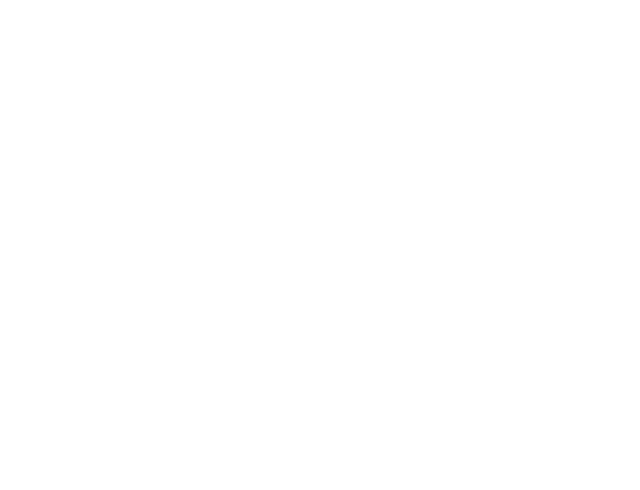
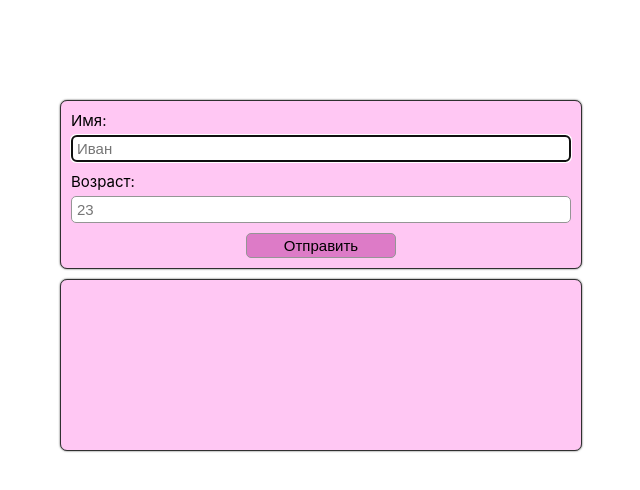
Before and after one commit to Sofia-Petukhova/user-list, a React (Create React App) app: page / in a window 1280 px wide. Shown: the top 490 px of the page, without its empty margins (319-959 px from the left). Built offline with nearby package versions, Linux system fonts and the light colour scheme.

Commit message:
added new components

```diff
--- a/src/App.jsx
+++ b/src/App.jsx
@@ -1,7 +1,24 @@
-import "./App.module.css";
+import { useState } from "react";
+import styles from "./App.module.css";
+import Card from "./components/Card/Card";
+import CreateUserForm from "./components/CreateUserForm/CreateUserForm";
+import UserList from "./components/UserList/UserList";
+function App() {
+  const [users, setUsers] = useState([]);
+  const handleCreateUser = (user) => {
+    setUsers((previousUsers) => [user, ...previousUsers]);
+  };
 
-function App() {
-  return <div></div>;
+  return (
+    <div className={styles.app}>
+      <Card>
+        <CreateUserForm createUser={handleCreateUser} />
+      </Card>
+      <Card>
+        <UserList users={users} />
+      </Card>
+    </div>
+  );
 }
 
 export default App;
--- a/src/App.module.css
+++ b/src/App.module.css
@@ -0,0 +1,7 @@
+.app {
+  display: flex;
+  align-items: center;
+  justify-content: center;
+  flex-direction: column;
+  margin-top: 100px;
+}
--- /dev/null
+++ b/src/components/Card/Card.jsx
@@ -0,0 +1,9 @@
+import styles from './Card.module.css'
+
+const Card = ({children}) => {
+ return (
+  <div className={styles.card}>{children}</div>
+ )
+}
+
+export default Card;
--- /dev/null
+++ b/src/components/Card/Card.module.css
@@ -0,0 +1,8 @@
+.card {
+  margin-bottom: 10px;
+  padding: 10px;
+  border-radius: 7px;
+  border: 1px solid rgb(48, 48, 48);
+  box-shadow: 0 0 2px rgba(48, 48, 48, 0.9);
+  background-color: #ffc7f3;
+}
--- /dev/null
+++ b/src/components/CreateUserForm/CreateUserForm.jsx
@@ -0,0 +1,57 @@
+import { useState } from "react";
+import Button from "../UI/Button";
+import styles from "./CreateUserForm.module.css";
+
+const CreateUserForm = ({ createUser }) => {
+  const [name, setName] = useState("");
+  const [age, setAge] = useState("");
+
+  const handleSubmit = (event) => {
+    event.preventDefault();
+
+    const newUser = {
+      id: Math.random(),
+      name: name,
+      age: age,
+    };
+    createUser(newUser);
+    setName("");
+    setAge(1);
+  };
+
+  const handleChangeName = (event) => {
+    setName(event.target.value);
+  };
+
+  const handleChangeAge = (event) => {
+    setAge(event.target.value);
+  };
+
+  return (
+    <form id="create-user" className={styles.form} onSubmit={handleSubmit}>
+      <label htmlFor="name">Имя:</label>
+      <input
+        autoFocus
+        type="text"
+        id="name"
+        name="name"
+        placeholder="Иван"
+        onChange={handleChangeName}
+        value={name}
+        maxLength={50}
+      />
+      <label htmlFor="age">Возраст:</label>
+      <input
+        type="number"
+        id="age"
+        name="age"
+        placeholder="23"
+        onChange={handleChangeAge}
+        max={200}
+      />
+      <Button type="submit">Отправить</Button>
+    </form>
+  );
+};
+
+export default CreateUserForm;
--- /dev/null
+++ b/src/components/CreateUserForm/CreateUserForm.module.css
@@ -0,0 +1,18 @@
+.form {
+  display: flex;
+  flex-direction: column;
+  width: 500px;
+}
+
+.form label {
+  margin-bottom: 5px;
+  font-size: 15px;
+}
+
+.form input {
+  margin-bottom: 10px;
+  font-size: 15px;
+  padding: 4px 5px;
+  border-radius: 5px;
+  border: 1px solid #959595;
+}
--- /dev/null
+++ b/src/components/UI/Button.jsx
@@ -0,0 +1,11 @@
+import styles from "./Button.module.css";
+
+const Button = ({ children, onClick, type }) => {
+  return (
+    <button onClick={onClick} className={styles.button} type={type}>
+      {children}
+    </button>
+  );
+};
+
+export default Button;
--- /dev/null
+++ b/src/components/UI/Button.module.css
@@ -0,0 +1,23 @@
+.button {
+  margin: auto;
+  display: flex;
+  align-items: center;
+  justify-content: center;
+  height: 25px;
+  width: 150px;
+  padding: 5px;
+  background-color: rgb(221, 123, 199);
+  border: 1px solid #959595;
+  border-radius: 5px;
+  font-size: 15px;
+}
+
+.button:hover {
+  cursor: pointer;
+  background-color: rgb(213, 120, 193);
+}
+
+.button:active {
+  cursor: pointer;
+  background-color: rgb(198, 112, 179);
+}
--- /dev/null
+++ b/src/components/User/User.jsx
@@ -0,0 +1,12 @@
+import styles from "./User.module.css";
+
+const User = ({ name, age }) => {
+  return (
+    <div className={styles.user}>
+      <div>Имя: {name}</div>
+      <div>Возраст: {age}</div>
+    </div>
+  );
+};
+
+export default User;
--- /dev/null
+++ b/src/components/User/User.module.css
@@ -0,0 +1,14 @@
+.user {
+  display: flex;
+  justify-content: space-between;
+  padding: 4px 5px;
+  border-radius: 5px;
+  border: 1px solid #959595;
+}
+
+.user div {
+  padding: 2px 5px;
+  border-radius: 5px;
+  border: 1px solid #959595;
+  width: 200px;
+}
--- /dev/null
+++ b/src/components/UserList/UserList.jsx
@@ -0,0 +1,12 @@
+import User from '../User/User';
+import styles from './UserList.module.css'
+
+const UserList = ({users}) => {
+  return (
+    <div className={styles.list}>
+      {users.map((user) => <User key={user.id} name={user.name} age={user.age}/>)}
+    </div>
+  )
+}
+
+export default UserList;
--- /dev/null
+++ b/src/components/UserList/UserList.module.css
@@ -0,0 +1,4 @@
+.list {
+  width: 500px;
+  height: 150px;
+}
```
